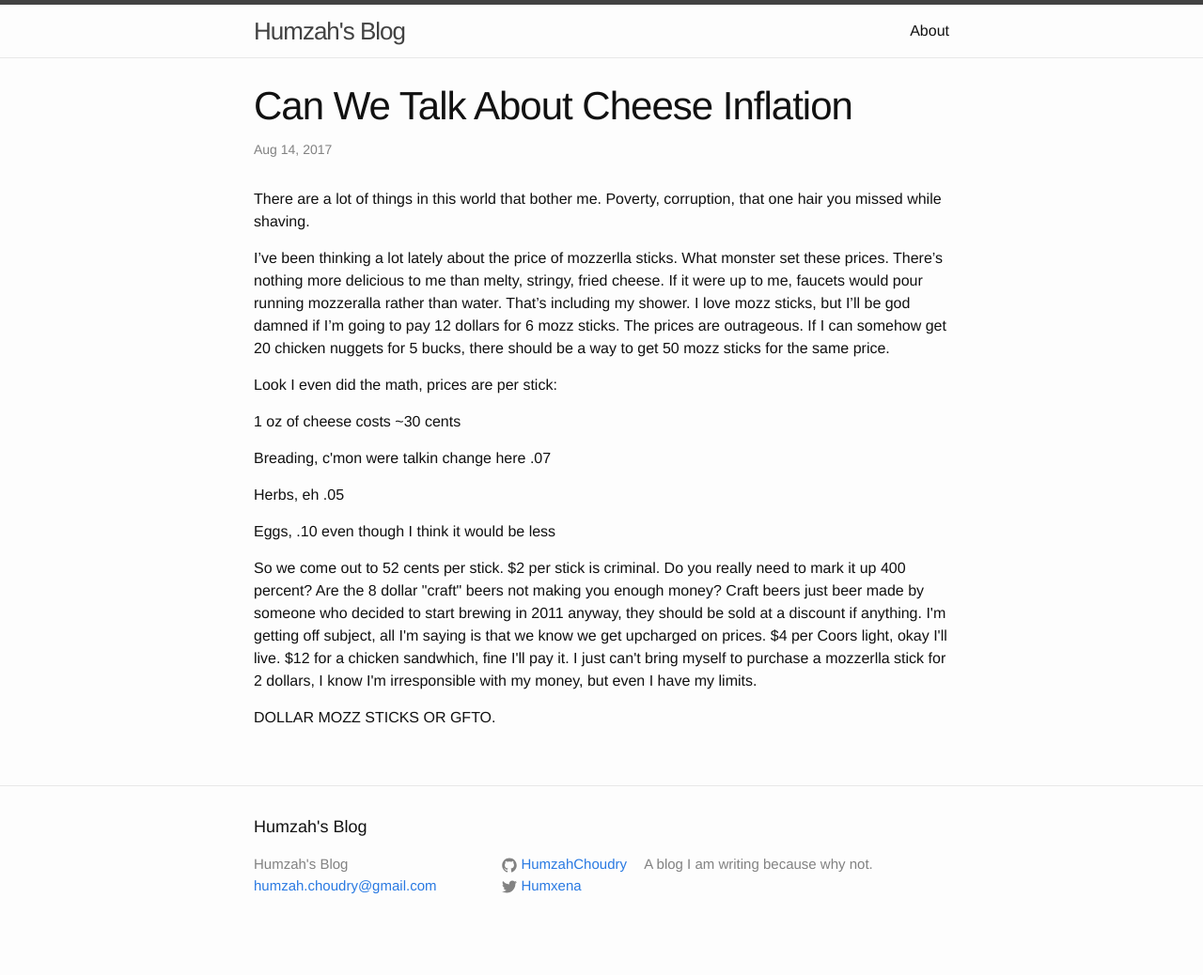
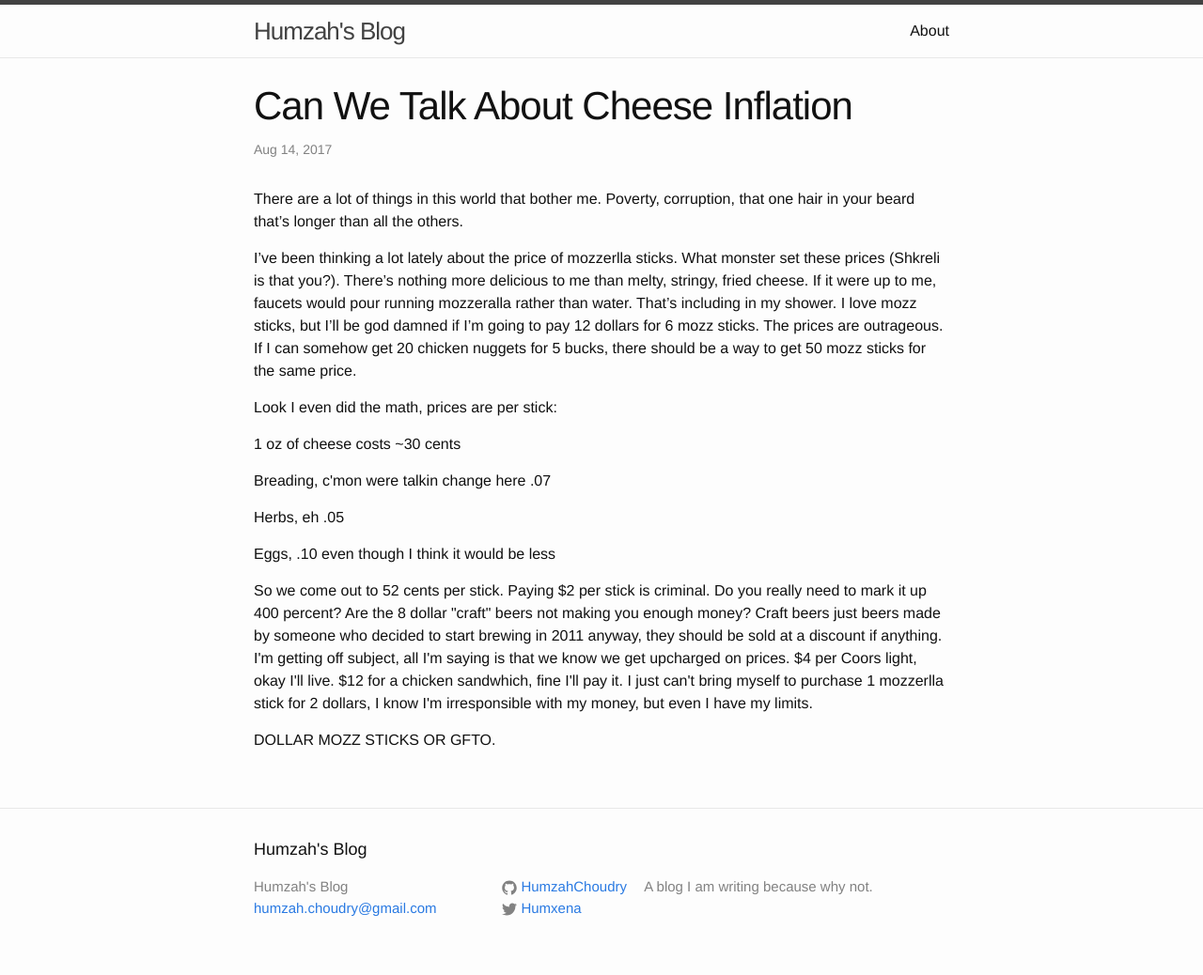
Before and after one commit to HumzahChoudry/HumzahChoudry.github.io, a Jekyll site: the page built from _posts/2017-08-14-can-we-talk-about-cheese-inflation.markdown, in a window 1280 px wide. Shown: the whole page at 94% size. Built offline with Jekyll 4.4.1, drawn with Linux system fonts in a browser that asks for light colours; our own code applies the rules of GitHub Pages for plain Markdown files; before the commit the page ends 1014 px from its top, so only the background shows below that.

Commit message:
Update 2017-08-14-can-we-talk-about-cheese-inflation.markdown

```diff
--- a/_posts/2017-08-14-can-we-talk-about-cheese-inflation.markdown
+++ b/_posts/2017-08-14-can-we-talk-about-cheese-inflation.markdown
@@ -1,6 +1,6 @@
-There are a lot of things in this world that bother me. Poverty, corruption, that one hair you missed while shaving.
+There are a lot of things in this world that bother me. Poverty, corruption, that one hair in your beard that's longer than all the others.
 
-I've been thinking a lot lately about the price of mozzerlla sticks. What monster set these prices. There's nothing more delicious to me than melty, stringy, fried cheese. If it were up to me, faucets would pour running mozzeralla rather than water. That's including my shower.
+I've been thinking a lot lately about the price of mozzerlla sticks. What monster set these prices (Shkreli is that you?). There's nothing more delicious to me than melty, stringy, fried cheese. If it were up to me, faucets would pour running mozzeralla rather than water. That's including in my shower.
 I love mozz sticks, but I'll be god damned if I'm going to pay 12 dollars for 6 mozz sticks. The prices are outrageous.
 If I can somehow get 20 chicken nuggets for 5 bucks, there should be a way to get 50 mozz sticks for the same price.
 
@@ -14,6 +14,6 @@ If I can somehow get 20 chicken nuggets for 5 bucks, there should be a way to ge
 
 <p>Eggs, .10 even though I think it would be less</p>
 
-<p>So we come out to 52 cents per stick. $2 per stick is criminal. Do you really need to mark it up 400 percent? Are the 8 dollar "craft" beers not making you enough money? Craft beers just beer made by someone who decided to start brewing in 2011 anyway, they should be sold at a discount if anything. I'm getting off subject, all I'm saying is that we know we get upcharged on prices. $4 per Coors light, okay I'll live. $12 for a chicken sandwhich, fine I'll pay it. I just can't bring myself to purchase a mozzerlla stick for 2 dollars, I know I'm irresponsible with my money, but even I have my limits.</p>
+<p>So we come out to 52 cents per stick. Paying $2 per stick is criminal. Do you really need to mark it up 400 percent? Are the 8 dollar "craft" beers not making you enough money? Craft beers just beers made by someone who decided to start brewing in 2011 anyway, they should be sold at a discount if anything. I'm getting off subject, all I'm saying is that we know we get upcharged on prices. $4 per Coors light, okay I'll live. $12 for a chicken sandwhich, fine I'll pay it. I just can't bring myself to purchase 1 mozzerlla stick for 2 dollars, I know I'm irresponsible with my money, but even I have my limits.</p>
 
 DOLLAR MOZZ STICKS OR GFTO.
```
